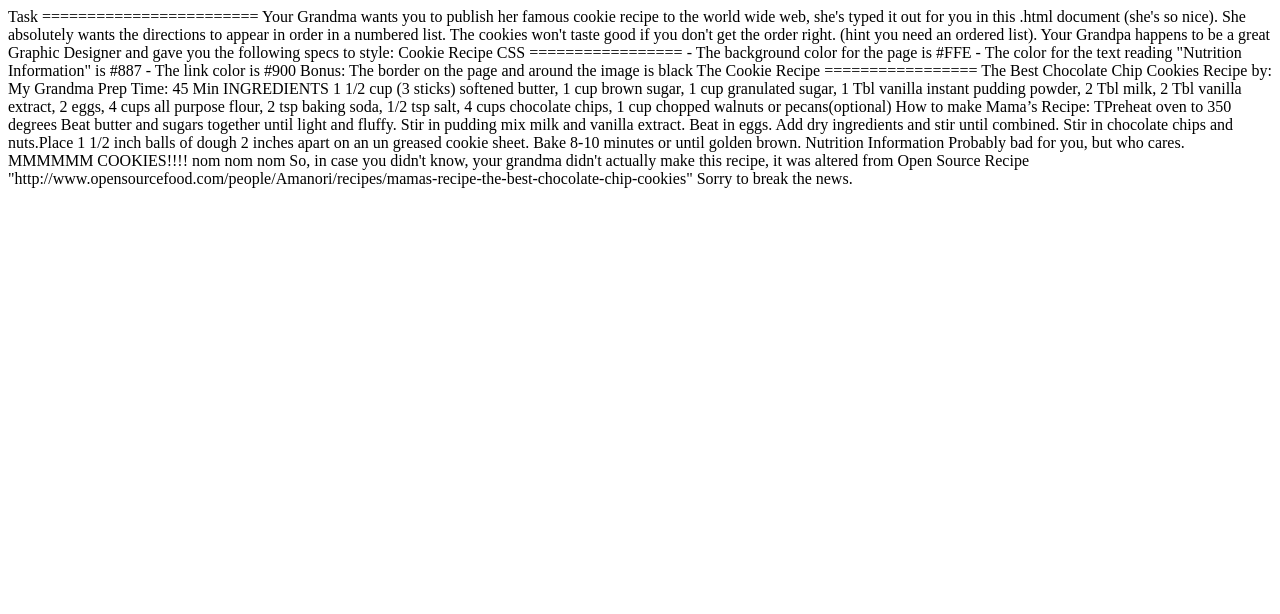
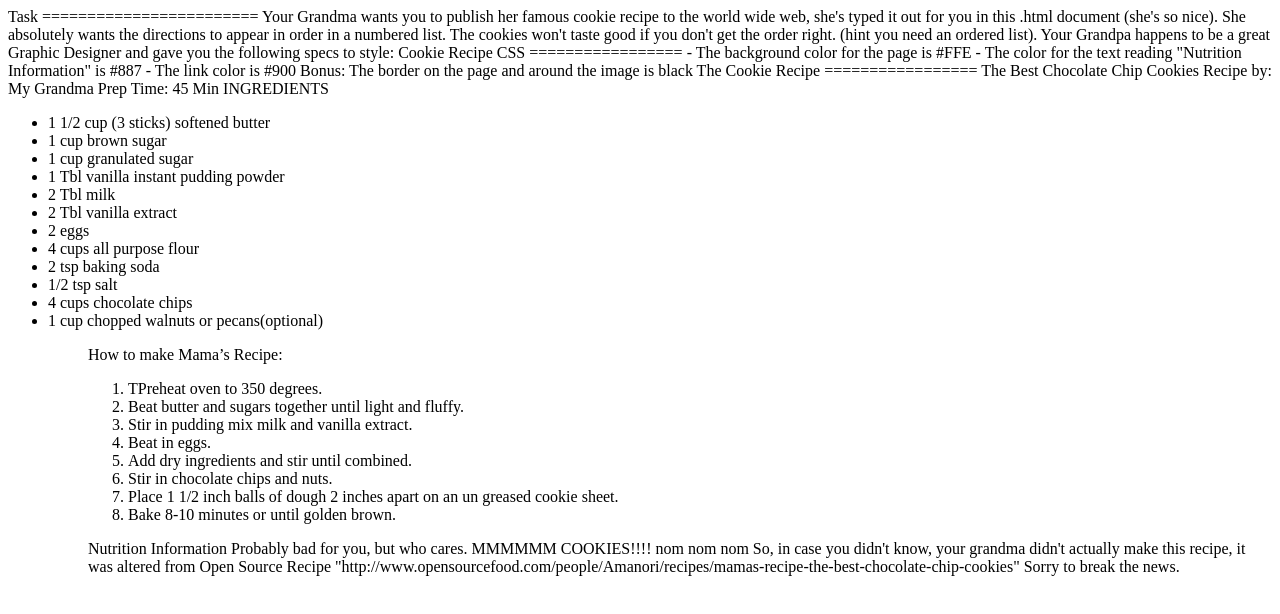
Before and after one commit to StephyFCB/yummycookies, a plain HTML site: page index.html in a window 1280 px wide. Drawn offline with Linux system fonts and the light colour scheme.

Commit message:
Mama's Recipe

```diff
--- a/index.html
+++ b/index.html
@@ -24,10 +24,36 @@ Recipe by: My Grandma
 Prep Time: 45 Min
 
 INGREDIENTS
-1 1/2 cup (3 sticks) softened butter, 1 cup brown sugar, 1 cup granulated sugar, 1 Tbl vanilla instant pudding powder, 2 Tbl milk, 2 Tbl vanilla extract, 2 eggs, 4 cups all purpose flour, 2 tsp baking soda, 1/2 tsp salt, 4 cups chocolate chips, 1 cup chopped walnuts or pecans(optional)
 
-How to make Mama’s Recipe: TPreheat oven to 350 degrees Beat butter and sugars together until light and fluffy. Stir in pudding mix milk and vanilla extract. Beat in eggs. Add dry ingredients and stir until combined.
-Stir in chocolate chips and nuts.Place 1 1/2 inch balls of dough 2 inches apart on an un greased cookie sheet. Bake 8-10 minutes or until golden brown.
+<ul>
+<li>1 1/2 cup (3 sticks) softened butter</li>
+<li>1 cup brown sugar</li>
+<li>1 cup granulated sugar</li>
+<li>1 Tbl vanilla instant pudding powder</li>
+<li>2 Tbl milk</li>
+<li>2 Tbl vanilla extract</li>
+<li>2 eggs</li>
+<li>4 cups all purpose flour</li>
+<li>2 tsp baking soda</li>
+<li>1/2 tsp salt</li>
+<li>4 cups chocolate chips</li>
+<li>1 cup chopped walnuts or pecans(optional)</li>
+<ul>
+
+<p>
+	How to make Mama’s Recipe:
+
+	<ol>
+		<li>TPreheat oven to 350 degrees.</li>
+		<li>Beat butter and sugars together until light and fluffy.</li>
+		<li>Stir in pudding mix milk and vanilla extract.</li>
+		<li>Beat in eggs.</li>
+		<li>Add dry ingredients and stir until combined.</li>
+        <li>Stir in chocolate chips and nuts.</li>
+        <li>Place 1 1/2 inch balls of dough 2 inches apart on an un greased cookie sheet.</li>
+        <li>Bake 8-10 minutes or until golden brown.</li>
+        </ol>
+</p>
 
 
 Nutrition Information
```
